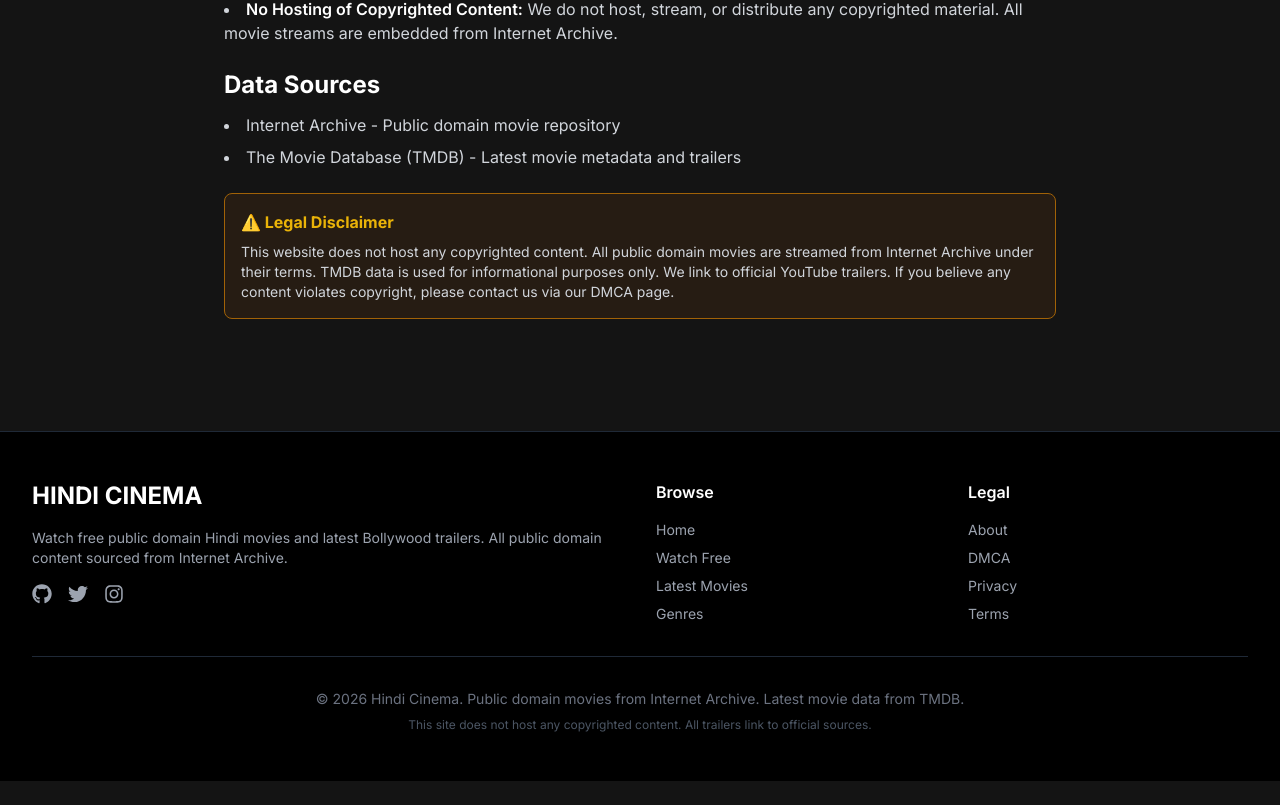
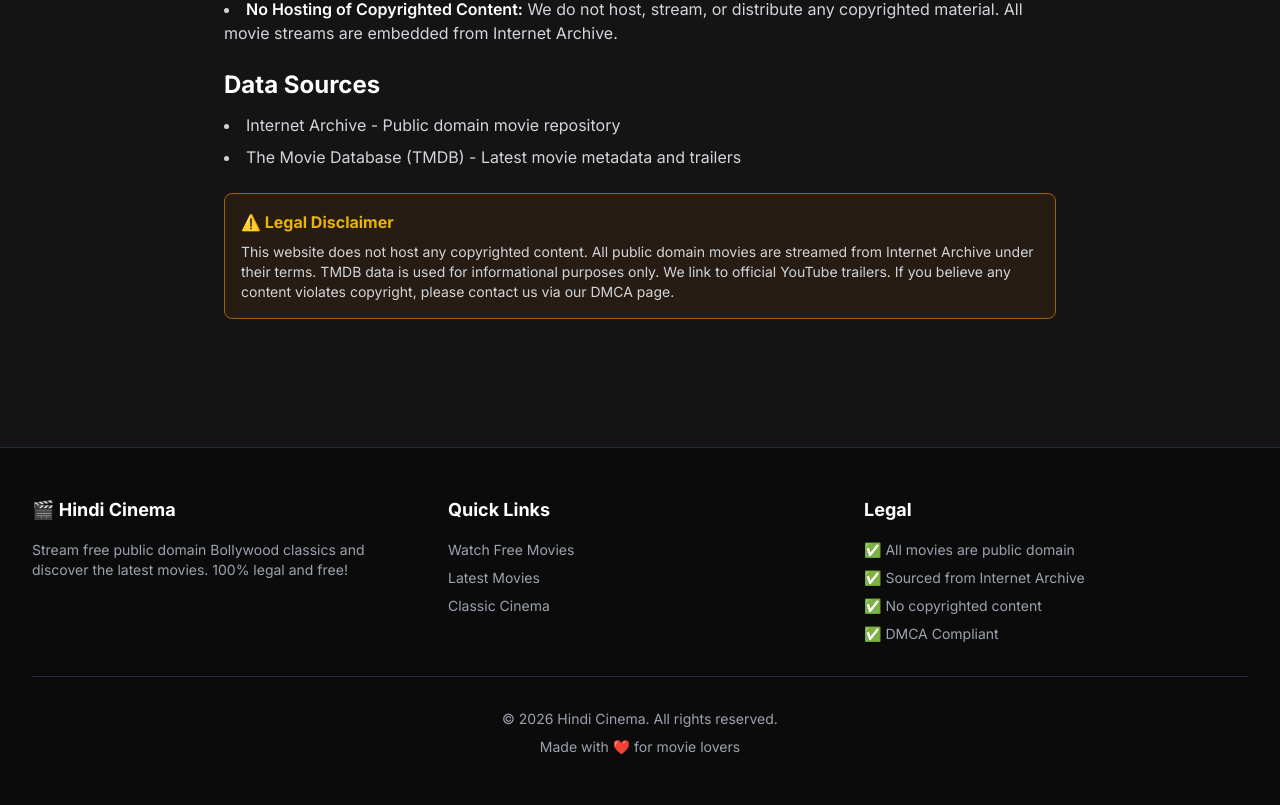
Before and after one commit to aashumalik784/Hindi_Cinema, a Next.js app: page /about in a window 1280 px wide. Shown: the part 443-1248 px from the top of the page. Before the commit the page ends 1224 px from the top, so only its background shows below. Built offline with nearby package versions, Linux system fonts and the light colour scheme.

Commit message:
Footer.js
Updated footer styles and content for improved layout and clarity.

```diff
--- a/src/components/Footer.js
+++ b/src/components/Footer.js
@@ -1,78 +1,58 @@
-import Link from 'next/link'
-import { FaGithub, FaTwitter, FaInstagram } from 'react-icons/fa'
+import Link from 'next/link';
 
 export default function Footer() {
   return (
-    <footer className="bg-black border-t border-gray-800 mt-16">
+    <footer className="bg-darker border-t border-gray-800 mt-20">
       <div className="max-w-7xl mx-auto px-4 sm:px-6 lg:px-8 py-12">
-        <div className="grid grid-cols-1 md:grid-cols-4 gap-8">
-          <div className="col-span-1 md:col-span-2">
-            <h3 className="text-netflix-red text-2xl font-bold mb-4">
-              HINDI CINEMA
-            </h3>
-            <p className="text-gray-400 text-sm mb-4">
-              Watch free public domain Hindi movies and latest Bollywood trailers.
-              All public domain content sourced from Internet Archive.
+        <div className="grid grid-cols-1 md:grid-cols-3 gap-8">
+          {/* About */}
+          <div>
+            <h3 className="text-white font-bold text-lg mb-4">🎬 Hindi Cinema</h3>
+            <p className="text-gray-400 text-sm">
+              Stream free public domain Bollywood classics and discover the latest movies.
+              100% legal and free!
             </p>
-            <div className="flex gap-4">
-              <a href="https://github.com" target="_blank" className="text-gray-400 hover:text-white transition">
-                <FaGithub size={20} />
-              </a>
-              <a href="https://twitter.com" target="_blank" className="text-gray-400 hover:text-white transition">
-                <FaTwitter size={20} />
-              </a>
-              <a href="https://instagram.com" target="_blank" className="text-gray-400 hover:text-white transition">
-                <FaInstagram size={20} />
-              </a>
-            </div>
           </div>
 
+          {/* Quick Links */}
           <div>
-            <h4 className="text-white font-semibold mb-4">Browse</h4>
+            <h3 className="text-white font-bold text-lg mb-4">Quick Links</h3>
             <ul className="space-y-2 text-sm">
-              <li><Link href="/" className="text-gray-400 hover:text-white transition">Home</Link></li>
-              <li><Link href="/watch" className="text-gray-400 hover:text-white transition">Watch Free</Link></li>
-              <li><Link href="/latest" className="text-gray-400 hover:text-white transition">Latest Movies</Link></li>
-              <li><Link href="/genres" className="text-gray-400 hover:text-white transition">Genres</Link></li>
+              <li>
+                <Link href="/watch" className="text-gray-400 hover:text-white transition">
+                  Watch Free Movies
+                </Link>
+              </li>
+              <li>
+                <Link href="/movies" className="text-gray-400 hover:text-white transition">
+                  Latest Movies
+                </Link>
+              </li>
+              <li>
+                <Link href="/categories/public-domain/classic" className="text-gray-400 hover:text-white transition">
+                  Classic Cinema
+                </Link>
+              </li>
             </ul>
           </div>
 
+          {/* Legal */}
           <div>
-            <h4 className="text-white font-semibold mb-4">Legal</h4>
-            <ul className="space-y-2 text-sm">
-              <li><Link href="/about" className="text-gray-400 hover:text-white transition">About</Link></li>
-              <li><Link href="/dmca" className="text-gray-400 hover:text-white transition">DMCA</Link></li>
-              <li><Link href="/privacy" className="text-gray-400 hover:text-white transition">Privacy</Link></li>
-              <li><Link href="/terms" className="text-gray-400 hover:text-white transition">Terms</Link></li>
+            <h3 className="text-white font-bold text-lg mb-4">Legal</h3>
+            <ul className="space-y-2 text-sm text-gray-400">
+              <li>✅ All movies are public domain</li>
+              <li>✅ Sourced from Internet Archive</li>
+              <li>✅ No copyrighted content</li>
+              <li>✅ DMCA Compliant</li>
             </ul>
           </div>
         </div>
 
-        <div className="border-t border-gray-800 mt-8 pt-8 text-center">
-          <p className="text-gray-500 text-sm">
-            © 2026 Hindi Cinema. Public domain movies from{' '}
-            <a
-              href="https://archive.org"
-              target="_blank"
-              className="text-netflix-red hover:underline"
-            >
-              Internet Archive
-            </a>
-            . Latest movie data from{' '}
-            <a
-              href="https://www.themoviedb.org"
-              target="_blank"
-              className="text-netflix-red hover:underline"
-            >
-              TMDB
-            </a>
-            .
-          </p>
-          <p className="text-gray-600 text-xs mt-2">
-            This site does not host any copyrighted content. All trailers link to official sources.
-          </p>
+        <div className="border-t border-gray-800 mt-8 pt-8 text-center text-gray-400 text-sm">
+          <p>© {new Date().getFullYear()} Hindi Cinema. All rights reserved.</p>
+          <p className="mt-2">Made with ❤️ for movie lovers</p>
         </div>
       </div>
     </footer>
-  )
-}
+  );
+            }
```
